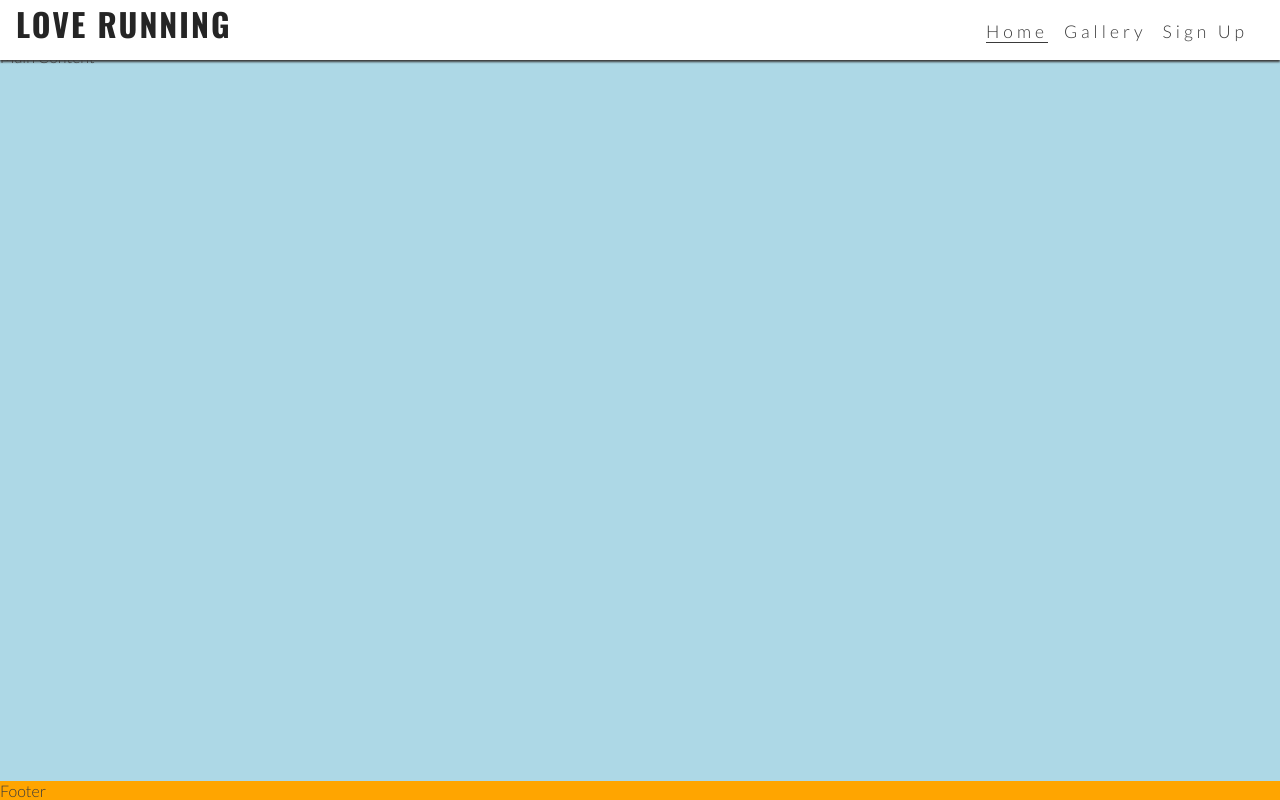
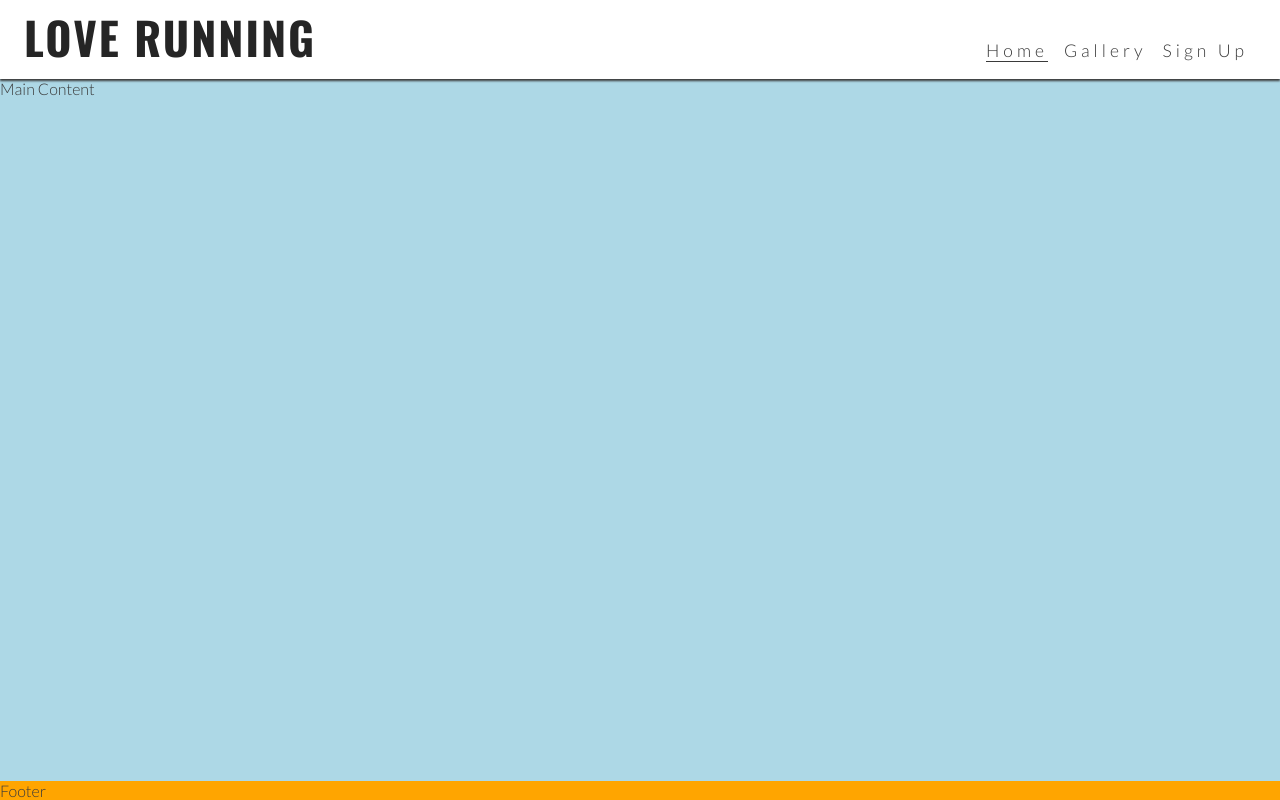
Before and after one commit to NoahDR17/LoveRunning, a plain HTML site: page index.html in a window 1280 px wide. Drawn offline with nearby package versions, Linux system fonts and the light colour scheme.

Commit message:
Make logo larger, push main down to show under larger header

```diff
--- a/assets/css/style.css
+++ b/assets/css/style.css
@@ -111,4 +111,15 @@ footer{
     .nav-toggle-label {
         display: none;
     }
+    #logo {
+        font-size: 280%;
+        line-height: 75px;
+        margin: 0 0.5rem;
+    }
+
+    /* Main Content */
+    main {
+        /* Push main content down to accomodate header */
+        margin-top: 79px;
+    }
 }
```
